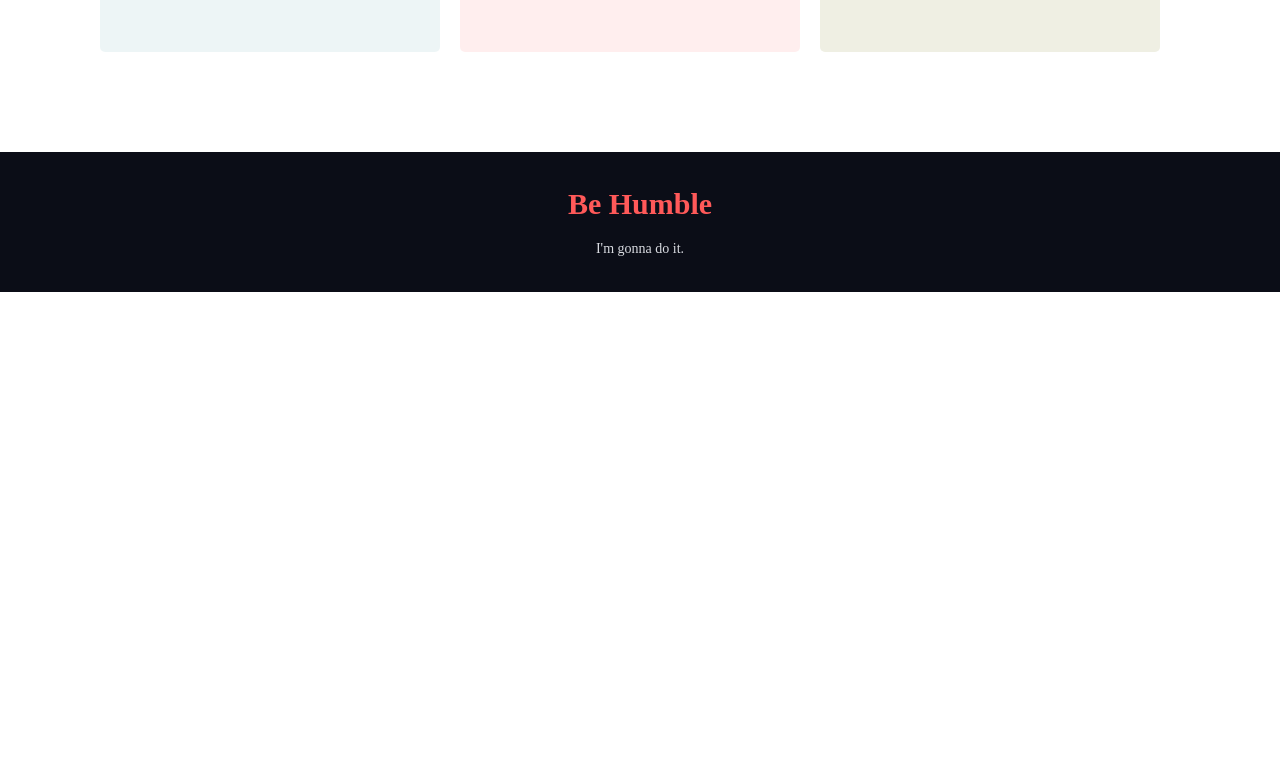
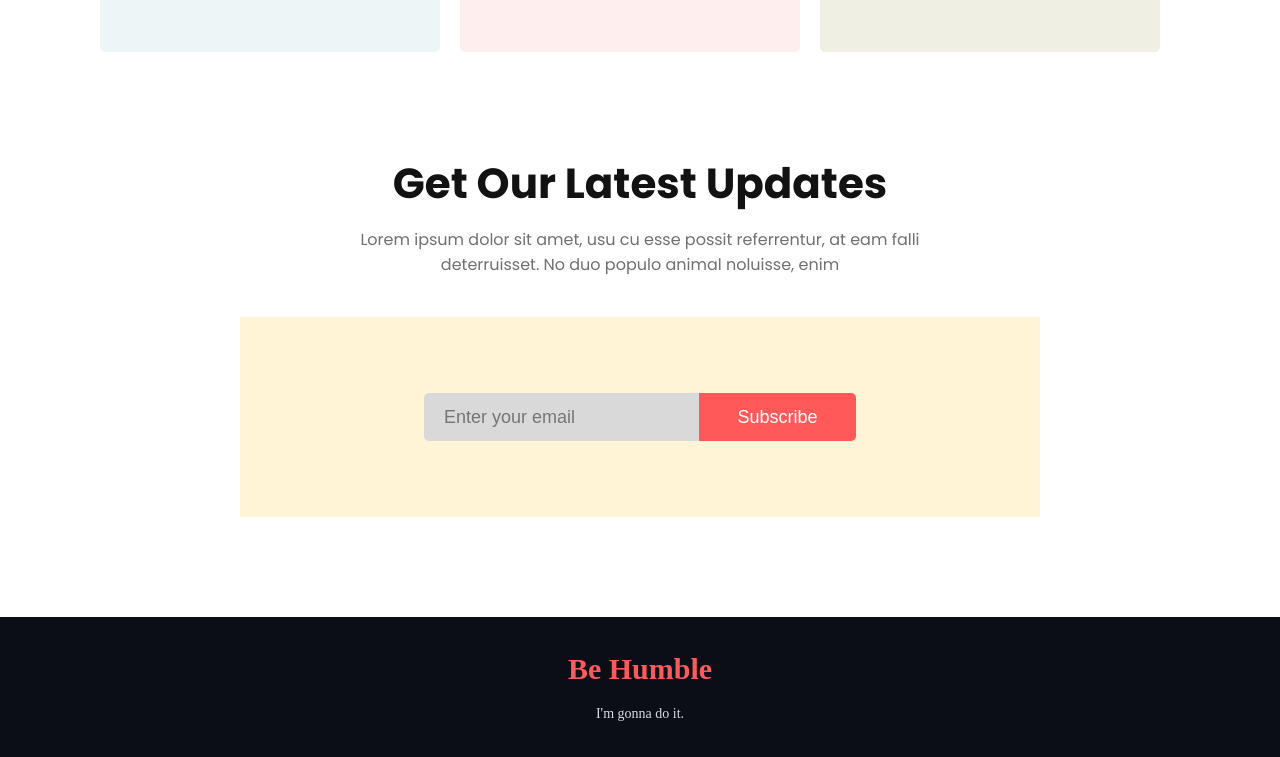
Before and after one commit to tamim-i-chowdhury/donate-today, a plain HTML site: page index.html in a window 1280 px wide. Shown: the part 1860-2617 px from the top of the page. Before the commit the page ends 2152 px from the top, so only its background shows below. Drawn offline with Linux system fonts and the light colour scheme.

Commit message:
latest-update added

```diff
--- a/index.html
+++ b/index.html
@@ -97,6 +97,22 @@
         </div>
       </section>
       <!-- donate plan ends -->
+      <!-- latest update starts -->
+      <section class="latest-update">
+        <h1 class="title">Get Our Latest Updates</h1>
+        <p class="text">
+          Lorem ipsum dolor sit amet, usu cu esse possit referrentur, at eam
+          falli <br />
+          deterruisset. No duo populo animal noluisse, enim
+        </p>
+        <div class="subscription-box">
+          <div class="subscription">
+            <input type="email" placeholder="Enter your email" name="" id="" />
+            <button>Subscribe</button>
+          </div>
+        </div>
+      </section>
+      <!-- latest update ends -->
     </main>
     <footer>
       <div class="footer-text">
--- a/style.css
+++ b/style.css
@@ -130,6 +130,53 @@ body{
     font-size: 16px;
     color: #707070;
 }
+
+/* latest-update styles */
+.latest-update{
+    text-align: center;
+    margin-bottom: 100px;
+
+}
+.subscription-box{
+    width: 800px;
+    height: 200px;
+    background-color: #FFF4D6;
+    margin: 0 auto;
+    display: flex;
+    justify-content: center;
+    align-items: center;
+}
+.subscription{
+    width: 432px;
+    height: 48px;
+    border-radius: 10px;
+    display: flex;
+}
+.subscription > input{
+    margin: 0;
+    width: 275px;
+    height: 48px;
+    background-color:#D9D9D9;
+    padding-left: 20px;
+    font-size: 18px;
+    border: none;
+    border-top-left-radius: 5px;
+    border-bottom-left-radius: 5px;
+}
+.subscription > button{
+    width: 157px;
+    height: 48px;
+    border: none;
+    background-color: #FF5959;
+    color: white;
+    border-top-right-radius: 5px;
+    border-bottom-right-radius: 5px;
+    font-size: 18px;
+}
+.subscription > button:hover{
+    background-color: #d91818;
+    cursor: pointer;
+}
 /* footer styles */
 footer{
     width: 100%;
```
